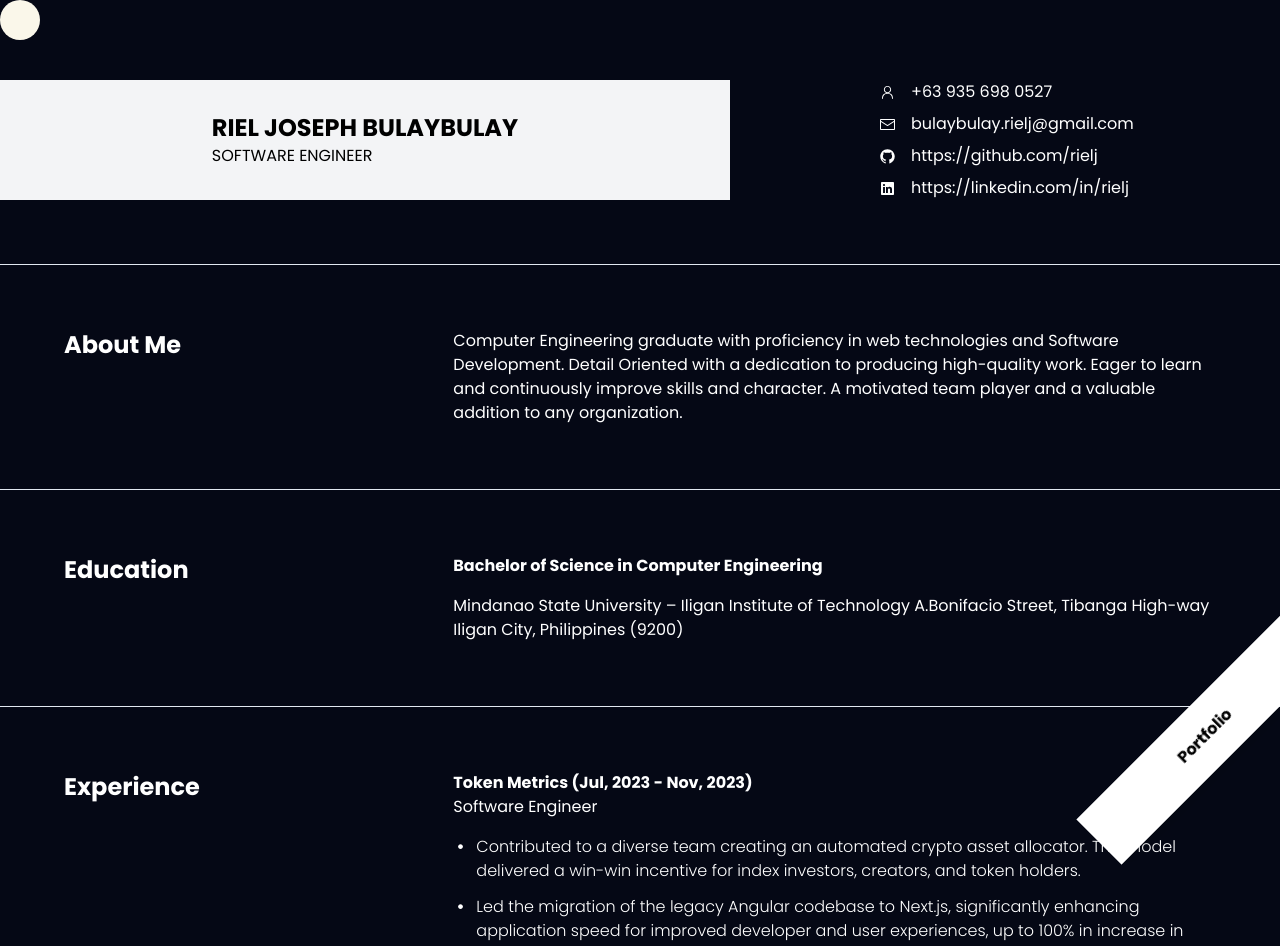
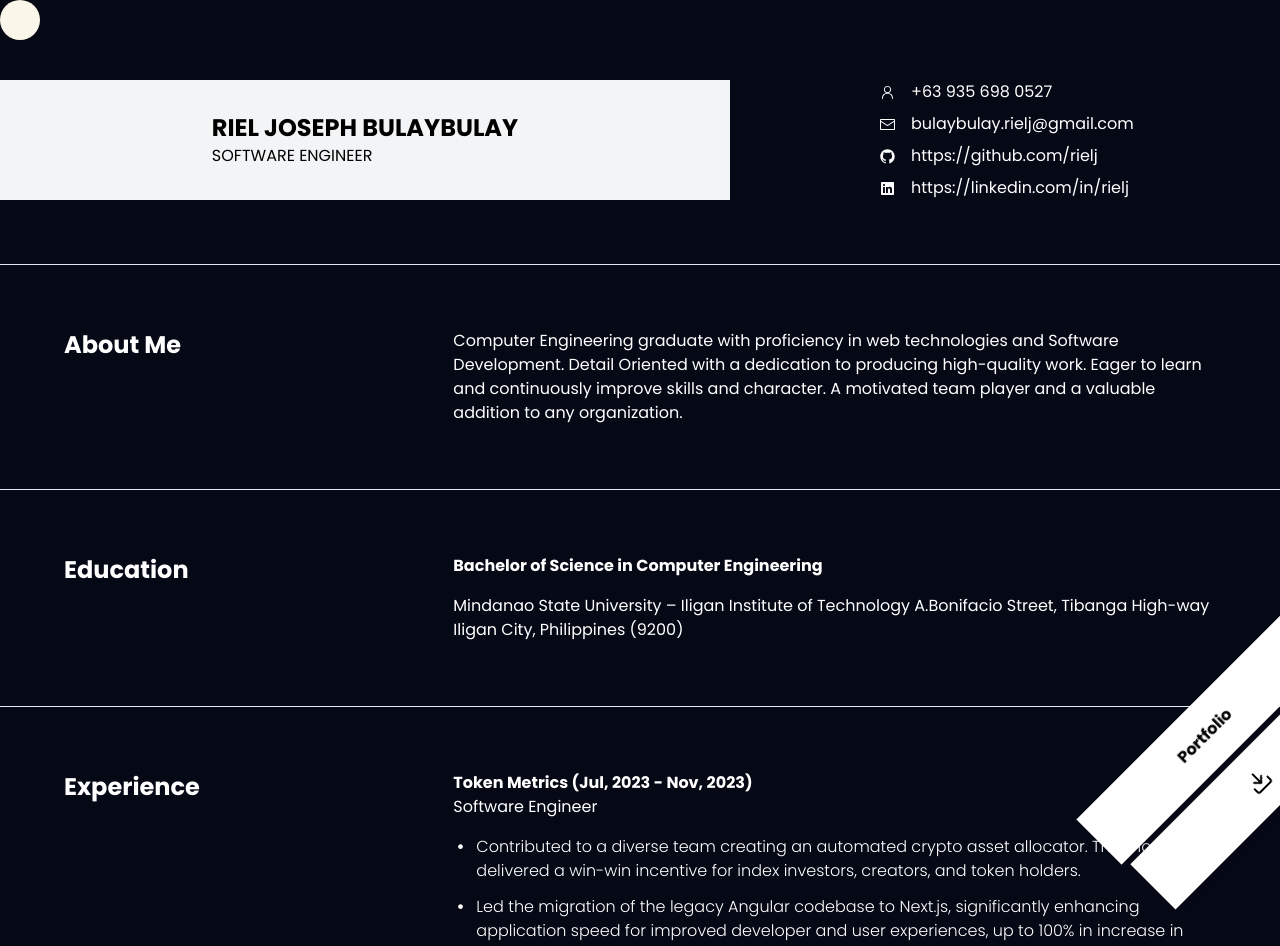
Before and after one commit to RielJ/web-portfollio, a React (Vite) app: page /resume in a window 1280 px wide. Shown: the top 946 px of the page. Built offline with nearby package versions, Linux system fonts and the light colour scheme.

Commit message:
chore: added download resume

```diff
--- a/src/pages/resume/index.tsx
+++ b/src/pages/resume/index.tsx
@@ -9,18 +9,30 @@ import {
   Skillset,
 } from './sections'
 import { Link } from 'react-router-dom'
+import { DownloadIcon } from 'lucide-react'
 
 type TResumeProps = {}
 
 const Resume = ({}: TResumeProps) => {
+  const printAndDownload = () => {
+    window.print()
+  }
   return (
     <div className="relative z-10 flex flex-col gap-16 max-w-7xl w-full mx-auto mb-24">
       <Link
         to="/"
-        className="z-50 fixed bottom-0 right-0 w-[300px] h-16 transform -rotate-45 flex justify-center items-center bg-white text-black py-2 shadow-lg hover:bg-gray-300 transition duration-300 cursor-pointer translate-x-[25%] -translate-y-1/2"
+        className="print:hidden z-50 fixed bottom-0 right-0 w-[300px] h-16 transform -rotate-45 flex justify-center items-center bg-white text-black py-2 shadow-lg hover:bg-gray-300 transition duration-300 cursor-pointer translate-x-[25%] -translate-y-1/2"
       >
         <span className="transform ">Portfolio</span>
       </Link>
+      <div
+        onClick={printAndDownload}
+        className="print:hidden z-50 fixed bottom-0 right-0 w-[300px] h-16 transform -rotate-45 flex justify-center items-center bg-white text-black py-2 shadow-lg hover:bg-gray-300 transition duration-300 cursor-pointer translate-x-[43%] translate-y-[20%]"
+      >
+        <span className="transform ">
+          <DownloadIcon />
+        </span>
+      </div>
       <Header />
       <Separator />
       <About />
```
